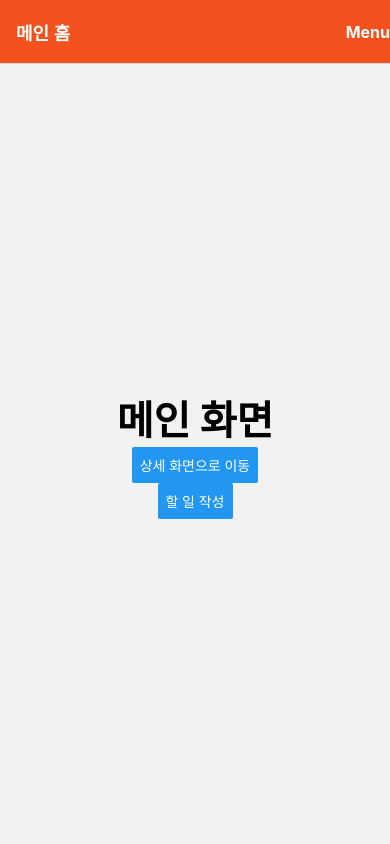
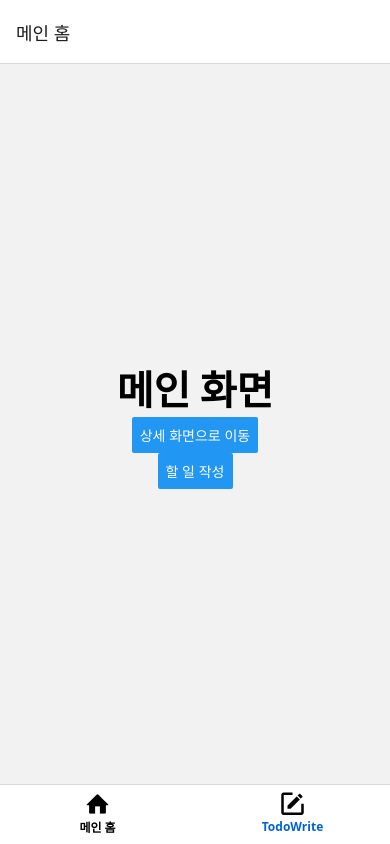
Before and after one commit to JinhyeongSeo/todo-app-25-06, a React Native app: screen / in a window 390 px wide. Built offline with nearby package versions, Linux system fonts and the light colour scheme.

Commit message:
bottom tab 네비게이터 반영

```diff
--- a/App.js
+++ b/App.js
@@ -15,6 +15,9 @@ import {
   useNavigation,
 } from "@react-navigation/native";
 import { createNativeStackNavigator } from "@react-navigation/native-stack";
+import { createBottomTabNavigator } from "@react-navigation/bottom-tabs";
+import Entypo from "@expo/vector-icons/Entypo";
+import MaterialCommunityIcons from "@expo/vector-icons/MaterialCommunityIcons";
 
 const HomeScreen = () => {
   const navigation = useNavigation();
@@ -110,11 +113,13 @@ const DetailScreen = ({ navigation, route }) => {
 };
 
 const Stack = createNativeStackNavigator();
+const Tab = createBottomTabNavigator();
 
 export default function App() {
   return (
     <NavigationContainer>
-      <Stack.Navigator initialRouteName="Home" screenOptions={{
+      {/* <Stack.Navigator initialRouteName="Home"
+      screenOptions={{
         headerStyle: {
               backgroundColor: "#f4511e",
             },
@@ -136,7 +141,55 @@ export default function App() {
         />
         <Stack.Screen name="TodoWrite" component={TodoWriteScreen} />
         <Stack.Screen name="Detail" component={DetailScreen} />
-      </Stack.Navigator>
+      </Stack.Navigator> */}
+      <Tab.Navigator
+        screenOptions={{
+          tabBarLabelStyle: {
+            fontSize: 12,
+            paddingBottom: 10,
+            fontWeight: "bold",
+          },
+          tabBarStyle: {
+            height: 60,
+          },
+          tabBarInactiveTintColor: "#0163d2",
+          tabBarActiveTintColor: "black",
+          headerRight: () => (
+            <Pressable onPress={() => alert("클릭됨!!")}>
+              <Text style={{ color: "#fff", fontSize: 16, fontWeight: "bold" }}>
+                Menu
+              </Text>
+            </Pressable>
+          ),
+        }}
+      >
+        <Tab.Screen
+          name="Home"
+          component={HomeScreen}
+          options={{
+            title: "메인 홈",
+            tabBarIcon: ({ focused }) => (
+              <Entypo name="home"
+              size={24}
+              color="black" />
+            ),
+          }}
+        />
+        <Tab.Screen
+          name="TodoWrite"
+          component={TodoWriteScreen}
+          options={{
+            name: "할 일 작성",
+            tabBarIcon: ({ focused }) => (
+              <MaterialCommunityIcons
+                name="square-edit-outline"
+                size={30}
+                color="black"
+              />
+            ),
+          }}
+        />
+      </Tab.Navigator>
     </NavigationContainer>
   );
 }
--- a/package.json
+++ b/package.json
@@ -10,6 +10,7 @@
   },
   "dependencies": {
     "@expo/metro-runtime": "~5.0.4",
+    "@react-navigation/bottom-tabs": "^7.4.2",
     "@react-navigation/native": "^7.1.14",
     "@react-navigation/native-stack": "^7.3.21",
     "expo": "~53.0.15",
@@ -17,9 +18,9 @@
     "react": "19.0.0",
     "react-dom": "19.0.0",
     "react-native": "0.79.4",
-    "react-native-web": "^0.20.0",
+    "react-native-safe-area-context": "5.4.0",
     "react-native-screens": "~4.11.1",
-    "react-native-safe-area-context": "5.4.0"
+    "react-native-web": "^0.20.0"
   },
   "devDependencies": {
     "@babel/core": "^7.20.0"
```
Also changed, not shown: 1 other file (tests, documents, lock files or other folders).
